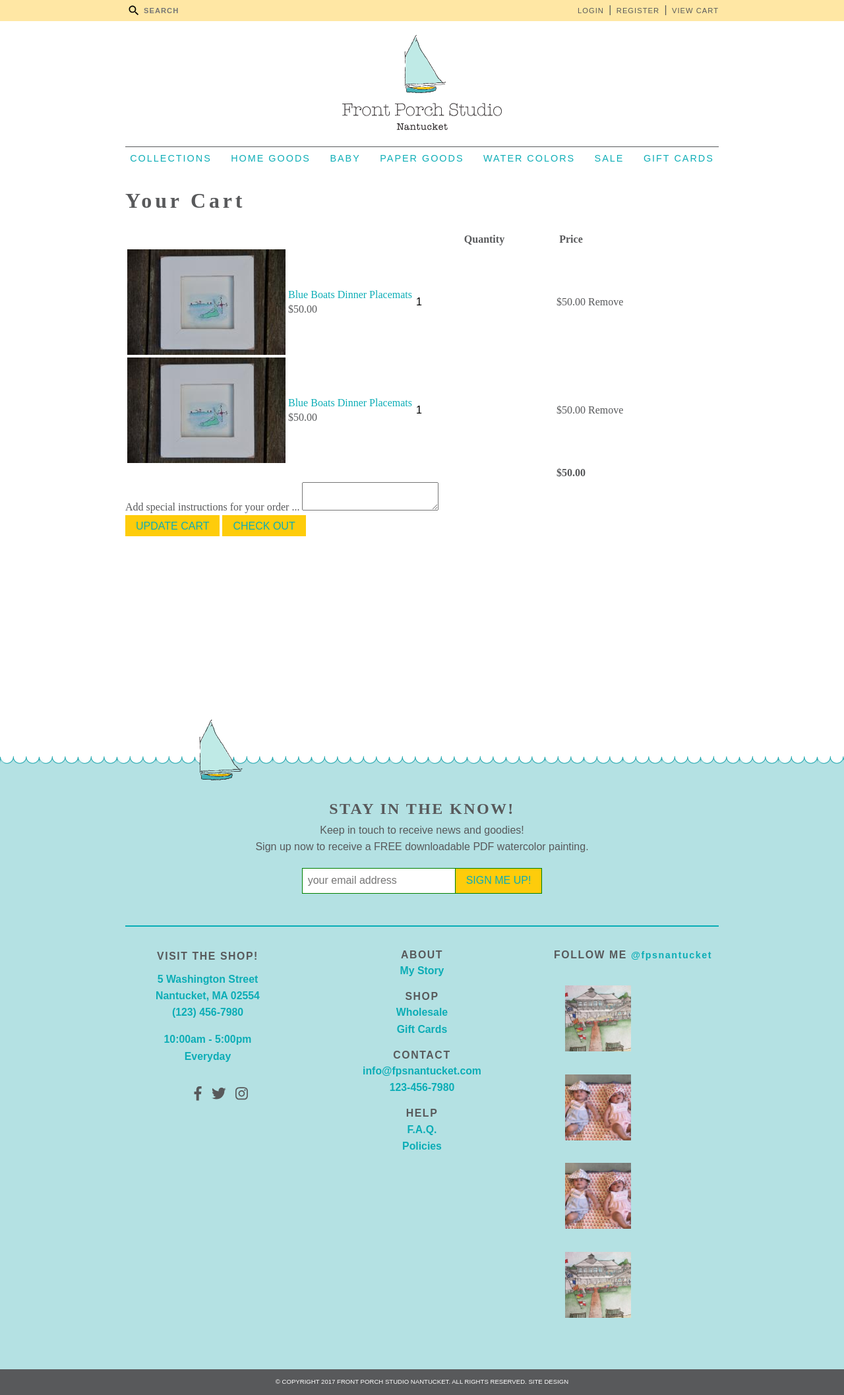
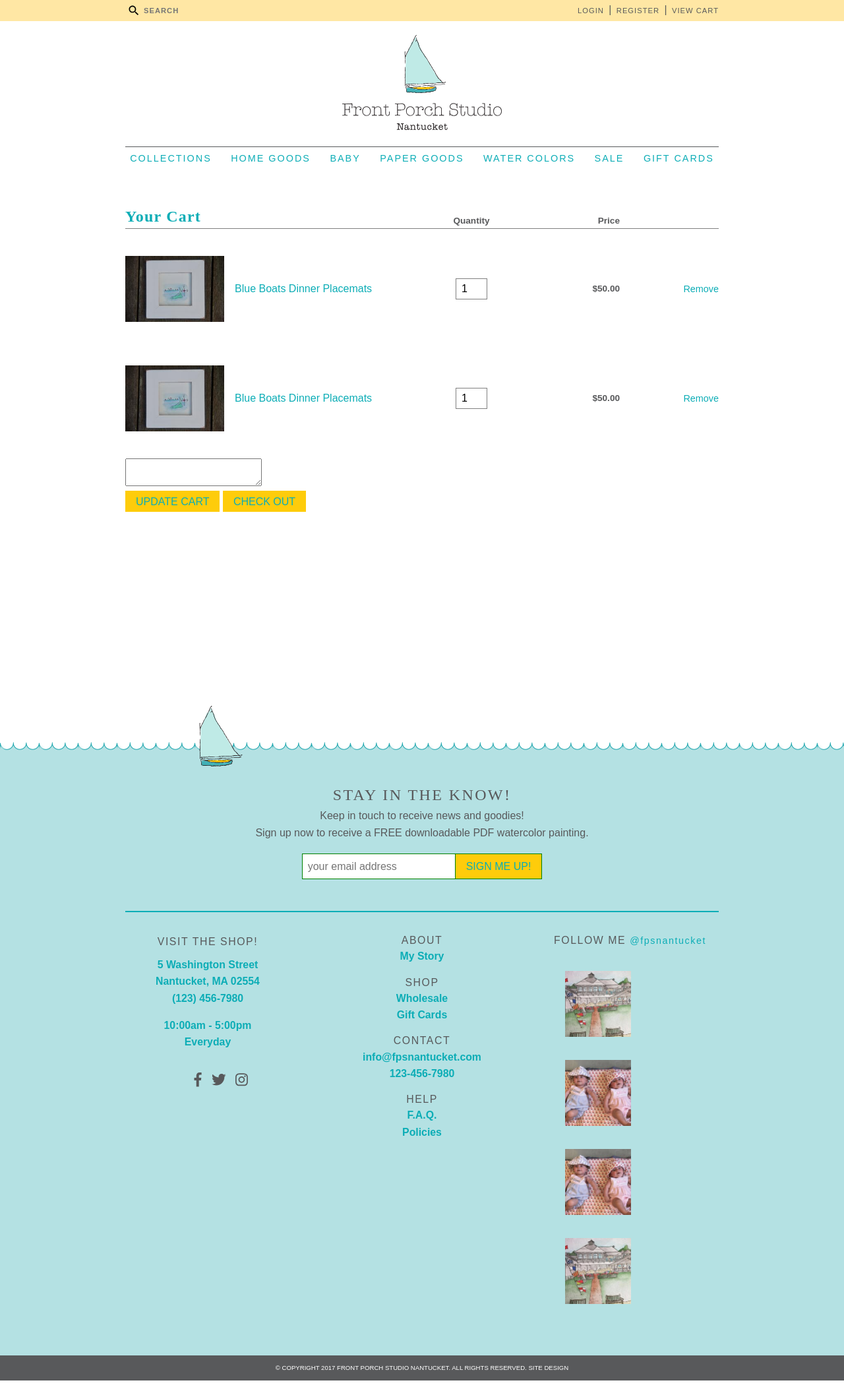
Before and after one commit to elpadi/fps-shopify, a PHP site: page /cart in a window 1280 px wide. Shown: the whole page at 66% size. After the commit the page ends 2093 px from the top, so only its background shows below. Run offline with PHP 8.4, Linux system fonts and the light colour scheme; some web fonts are replaced.

Commit message:
Cart table styles

```diff
--- a/css/global/colors.css
+++ b/css/global/colors.css
@@ -27,6 +27,7 @@
 #home-main h2,
 #collection-main h2,
 #home-slideshow aside p,
+#cart-main h1,
 .strong-aqua {
 	color: #0cadb6;
 }
--- a/css/global/fonts.css
+++ b/css/global/fonts.css
@@ -7,13 +7,19 @@
 
 body > main,
 #home-slideshow aside p,
+h1,
 .serif {
 	font-family: 'AmericanTypewriterITCPro-Med',serif;
 }
-h1, h2, h3, h4,
+h2, h3, h4,
 .serif--bold {
 	font-family: 'AmericanTypewriterITCPro-Bold',serif;
+	font-weight: normal;
 	letter-spacing: 0.15em;
+}
+h1 {
+	font-weight: bold;
+	letter-spacing: 0.05em;
 }
 
 body > footer,
@@ -22,6 +28,7 @@
 #collection-main h2,
 .image-grid h3,
 #footer-cols h2 > a,
+#cart-main,
 .sans {
 	font-family: 'FuturaBT-Book',sans-serif;
 }
--- a/css/global/general.css
+++ b/css/global/general.css
@@ -32,6 +32,7 @@
 }
 
 body > main {
+	position: relative;
 	min-height: 100vh;
 }
 body > main,
--- a/css/templates/cart.css
+++ b/css/templates/cart.css
@@ -0,0 +1,76 @@
+#cart-main {
+	padding-top: 4%;
+}
+#cart-main h1 {
+	font-size: 1.5em;
+	margin: 0;
+	float: left;
+}
+#cart-main form {
+	clear: both;
+}
+#cart-main article:first-child {
+	border-top: 1px solid gray;
+}
+#cart-main p {
+	display: flex;
+	align-items: center;
+}
+#cart-main p > span {
+	flex: 1 1 100px;
+	min-height: 50px;
+	line-height: 50px;
+}
+#cart-main p > span.image {
+	flex: 0 0 150px;
+}
+#cart-main p > span.title {
+	flex: 2 0 200px;
+	padding-left: 1em;
+}
+#cart-main img {
+	width: 150px;
+	height: 150px;
+	object-fit: contain;
+}
+#cart-main .remove,
+#cart-main p > .label {
+	position: relative;
+}
+#cart-main label,
+#cart-main strong {
+	position: absolute;
+	top: -103px;
+	display: none;
+}
+#cart-main label,
+#cart-main .price {
+	font-size: 0.85em;
+	font-weight: bold;
+}
+#cart-main .remove {
+	font-size: 0.9em;
+}
+#cart-main article:first-child label,
+#cart-main article:first-child strong {
+	display: inline;
+}
+#cart-main input[type="number"] {
+	width: 3em;
+	padding-left: 0.5em;
+	border: 1px solid gray;
+}
+#cart-main .quantity {
+	text-align: center;
+}
+#cart-main .quantity > label {
+	left: 0;
+	width: 100%;
+}
+#cart-main .remove,
+#cart-main .price {
+	text-align: right;
+}
+#cart-main .price strong {
+	right: 0;
+}
--- a/templates/main/cart.php
+++ b/templates/main/cart.php
@@ -1,39 +1,24 @@
 <main id="cart-main" class="template-main single-column">
 	<h1>Your Cart</h1>
 	<form id="cart-update-form" action="/cart" method="POST" novalidate>
-		<table>
-			<thead>
-				<tr>
-					<th colspan="2">&nbsp;</th>
-					<th>Quantity</th>
-					<th>Price</th>
-					<th>&nbsp;</th>
-				</tr>
-			</thead>
-			<tbody>
-				<tr>
-					<td><img src="/img/shopify/IMG_7107_medium.jpg?v=1510769812" alt=""></td>
-					<td><a href="product.php">Blue Boats Dinner Placemats</a><br>$50.00</td>
-					<td><input class="cart__quantity-selector" name="updates[]" id="updates_205984235523" value="1" min="0" type="number"></td>
-					<td>$50.00</td>
-					<td>Remove</td>
-				</tr>
-				<tr>
-					<td><img src="/img/shopify/IMG_7107_medium.jpg?v=1510769812" alt=""></td>
-					<td><a href="product.php">Blue Boats Dinner Placemats</a><br>$50.00</td>
-					<td><input class="cart__quantity-selector" name="updates[]" id="updates_205984235523" value="1" min="0" type="number"></td>
-					<td>$50.00</td>
-					<td>Remove</td>
-				</tr>
-			</tbody>
-			<tfoot>
-				<tr>
-					<th colspan="3">&nbsp;</th>
-					<th>$50.00</th>
-					<th>&nbsp;</th>
-				</tr>
-			</tfoot>
-		</table>
+		<article>
+			<p>
+				<span class="image"><img src="/img/shopify/IMG_7107_medium.jpg?v=1510769812" alt=""></span>
+				<span class="title"><a href="product.php">Blue Boats Dinner Placemats</a></span>
+				<span class="quantity label"><label for="updates_205984235523">Quantity </label><input class="cart__quantity-selector" name="updates[]" id="updates_205984235523" value="1" min="0" type="number"></span>
+				<span class="price label"><strong>Price</strong> $50.00</span>
+				<span class="remove"><a href="/cart/change?line=1&quantity=0">Remove</a></span>
+			</p>
+		</article>
+		<article>
+			<p>
+				<span class="image"><img src="/img/shopify/IMG_7107_medium.jpg?v=1510769812" alt=""></span>
+				<span class="title"><a href="product.php">Blue Boats Dinner Placemats</a></span>
+				<span class="quantity label"><label for="updates_205984235524">Quantity </label><input class="cart__quantity-selector" name="updates[]" id="updates_205984235524" value="1" min="0" type="number"></span>
+				<span class="price label"><strong>Price</strong> $50.00</span>
+				<span class="remove"><a href="/cart/change?line=2&quantity=0">Remove</a></span>
+			</p>
+		</article>
 		<section>
 			<div>
 				<label for="CartSpecialInstructions">Add special instructions for your order ...</label>
```
